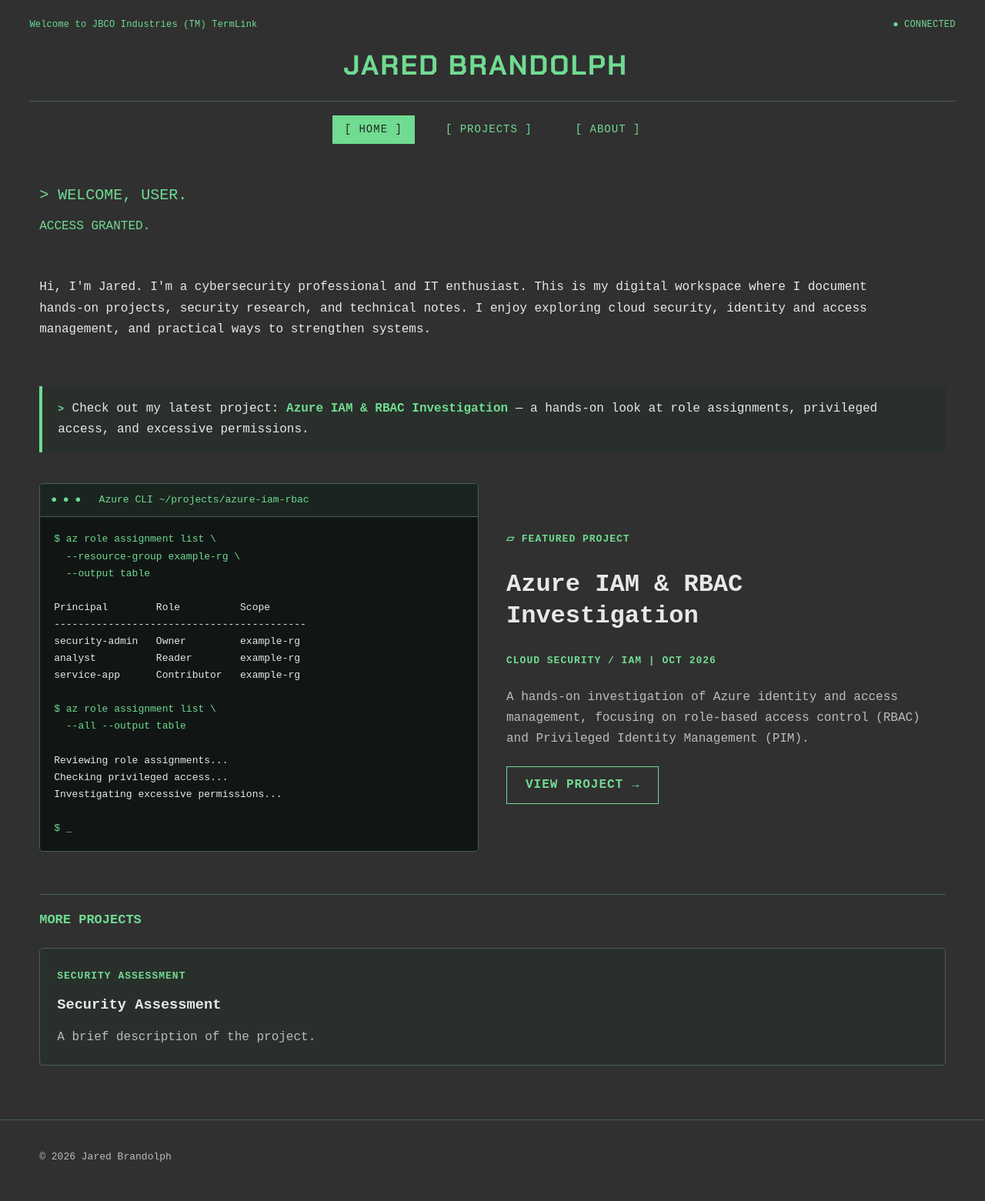
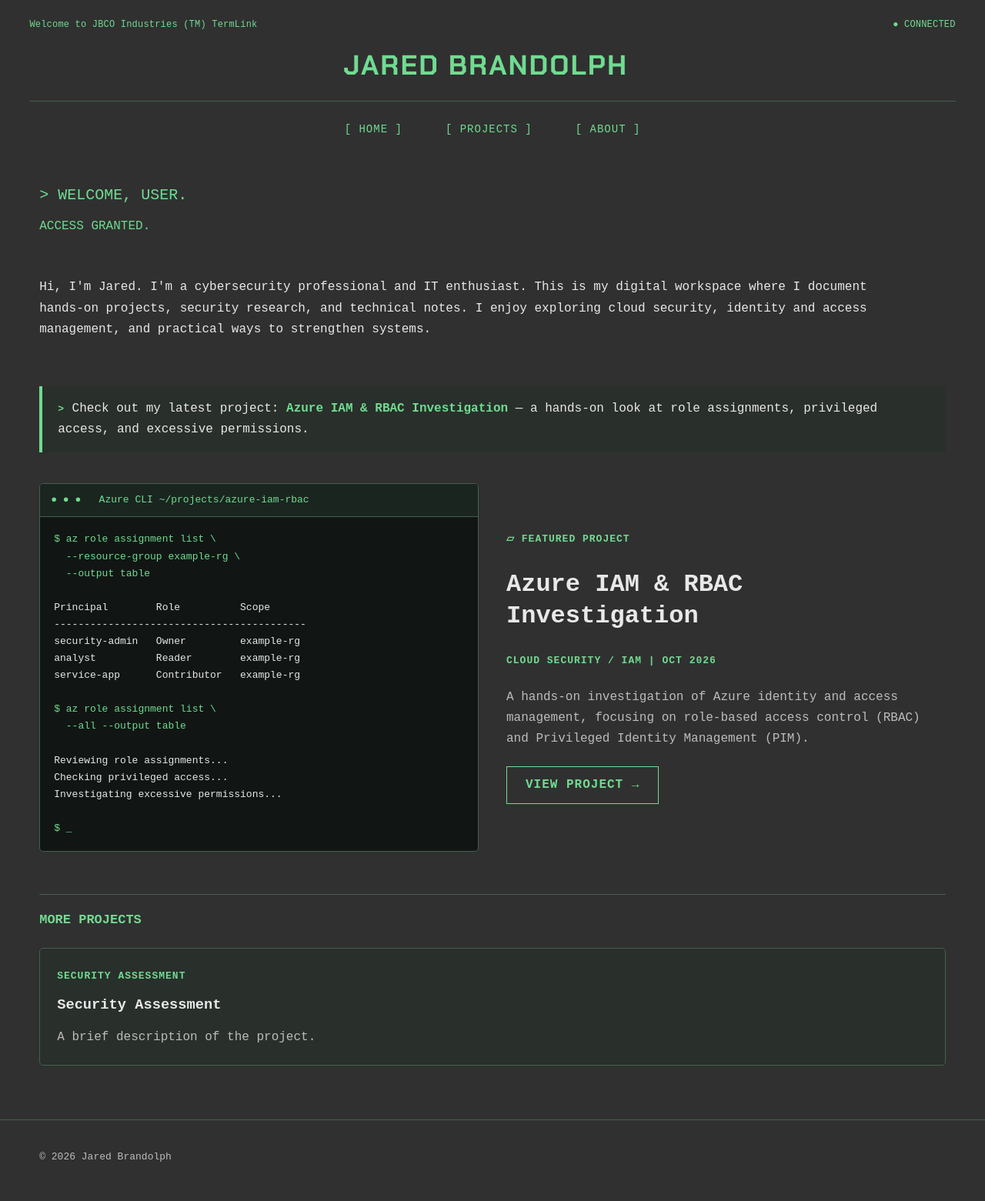
Before and after one commit to brandolphj/brandolphj.github.io, a Jekyll site: the page built from index.html, in a window 1280 px wide. Shown: the whole page at 77% size. Built offline with Jekyll 4.4.1, drawn with Linux system fonts in a browser that asks for light colours.

Commit message:
Update style.css

```diff
--- a/assets/css/style.css
+++ b/assets/css/style.css
@@ -129,12 +129,20 @@ a:hover {
   content: " ]";
 }
 
+
 .site-nav a:hover,
-.site-nav a:focus-visible,
-.site-nav a.active {
+.site-nav a:focus-visible {
   background: var(--green);
   color: #202820;
   border: 0;
+}
+
+.site-nav a.active {
+  background: transparent;
+  color: var(--green);
+  border: 0;
+}
+
 }
 
 .site-nav a:focus-visible {
```
